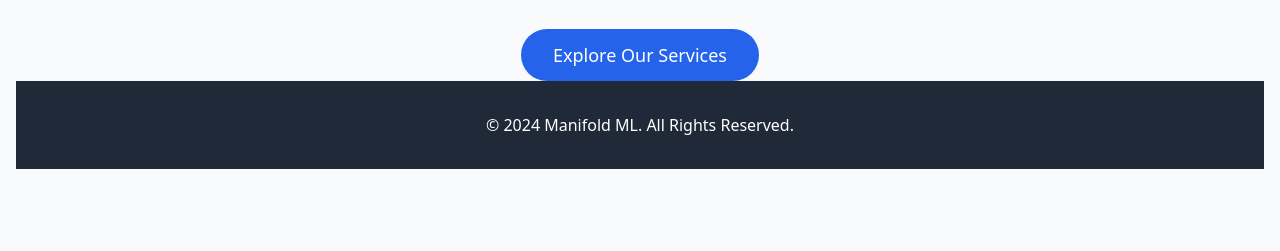
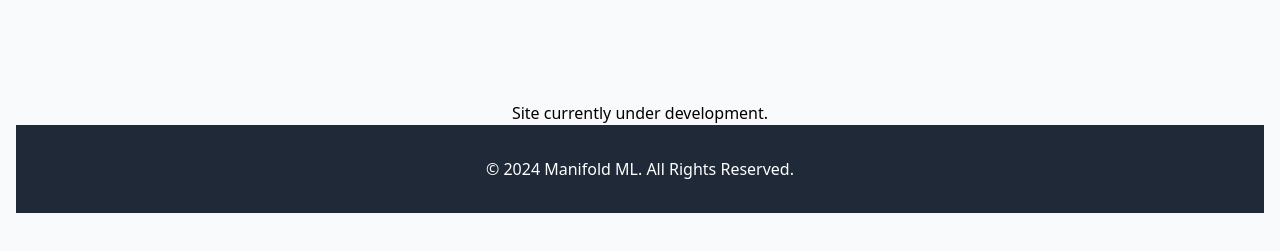
Before and after one commit to ilijalichkovski/manifold-site, a plain HTML site: page index.html in a window 1280 px wide. Shown: the part 247-498 px from the top of the page. Drawn offline with nearby package versions, Linux system fonts and the light colour scheme; a web font is replaced by a local one.

Commit message:
development

```diff
--- a/index.html
+++ b/index.html
@@ -66,7 +66,8 @@
         <header class="text-center">
             <h1 class="text-5xl font-bold text-gray-800 mb-4">ML Consultancy From First Principles </h1>
             <p class="text-xl text-gray-600 mb-8"> AI can embolden people and organizations to be better and smarter. At Manifold, we specialize in <br> ML solutions and advisory to expand human agency. </p>
-            <a href="#contact" class="bg-blue-600 text-white px-8 py-3 rounded-full text-lg hover:bg-blue-700 transition duration-300 inline-block">Explore Our Services</a>
+            <p class="empty" > <br> <br> <br> </p>
+            <h1 class="note" > Site currently under development. </h1>
         </header>
 
 
```
